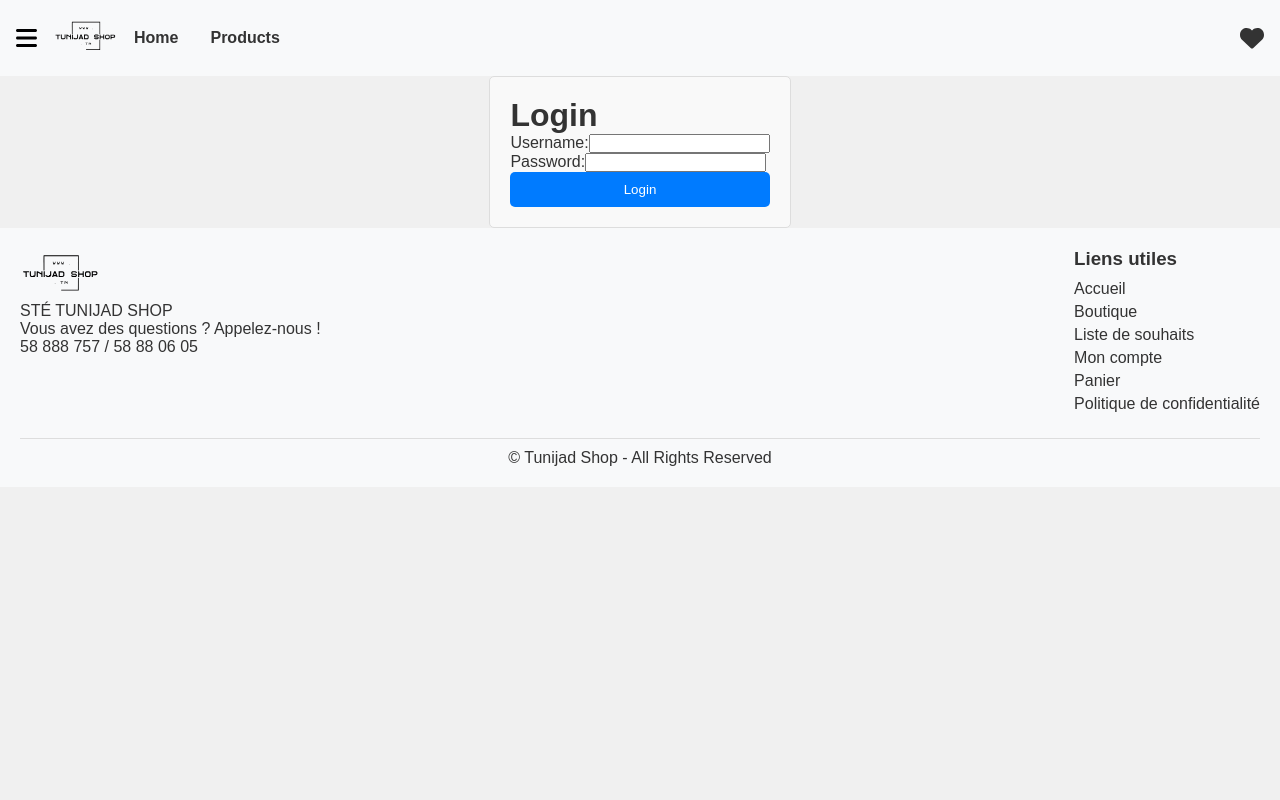
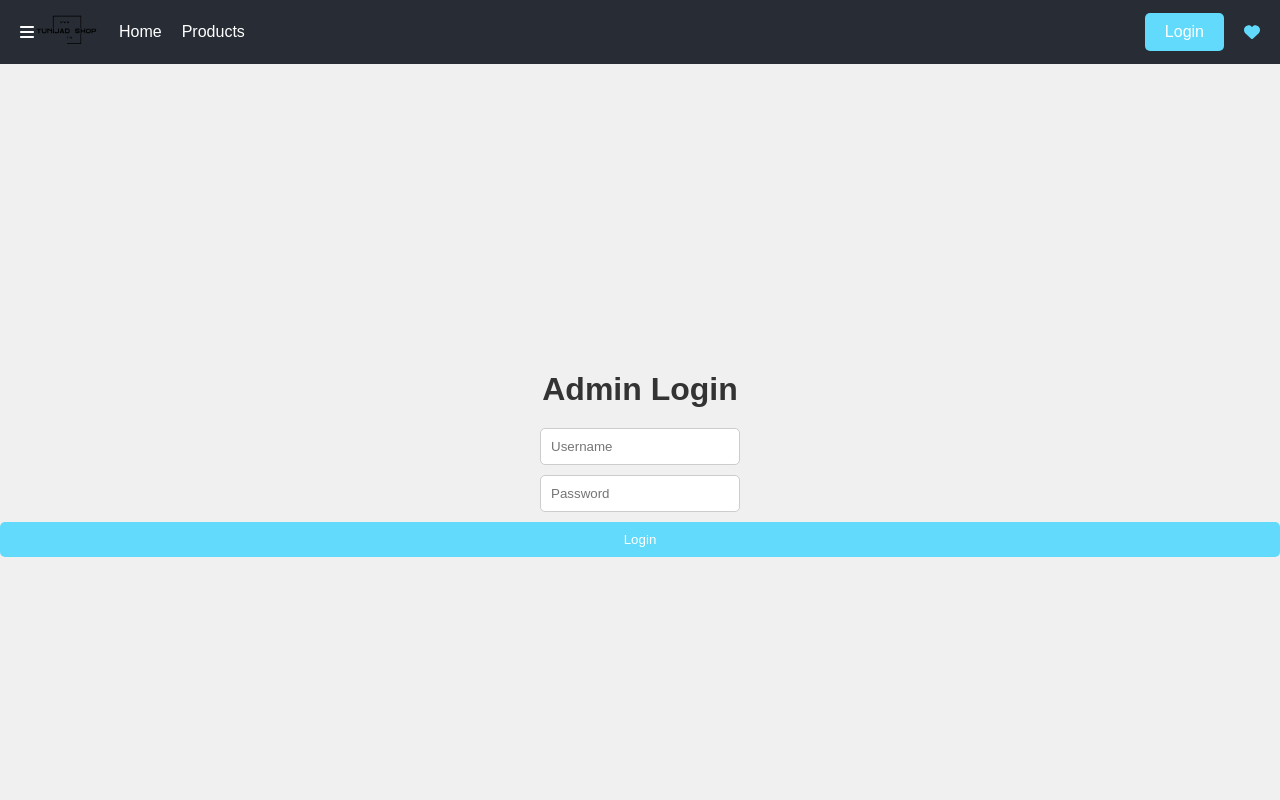
Before and after one commit to tb7ssem/tnbuild, a React (Create React App) app: page /login in a window 1280 px wide. Shown: the top 800 px of the page. Built offline with nearby package versions, Linux system fonts and the light colour scheme.

Commit message:
update ammous

```diff
--- a/src/App.css
+++ b/src/App.css
@@ -57,3 +57,38 @@
 .App-header {
     flex: 1; /* Allow header to grow and take available space */
 }
+
+.app {
+    text-align: center;
+}
+
+.app-header {
+    display: flex;
+    justify-content: space-between;
+    align-items: center;
+    padding: 10px 20px;
+    background-color: #282c34;
+    color: white;
+}
+
+.app-header h1 {
+    margin: 0;
+}
+
+.nav {
+    display: flex;
+    align-items: center;
+}
+
+.login-button {
+    color: white;
+    text-decoration: none;
+    padding: 10px 20px;
+    background-color: #61dafb;
+    border-radius: 5px;
+    transition: background-color 0.3s;
+}
+
+.login-button:hover {
+    background-color: #21a1f1;
+}
--- a/src/components/Header.css
+++ b/src/components/Header.css
@@ -1,9 +1,10 @@
 .header {
     display: flex;
+    justify-content: space-between;
     align-items: center;
-    justify-content: space-between;
-    padding: 1rem;
-    background-color: #f8f9fa;
+    padding: 10px 20px;
+    background-color: #282c34;
+    color: white;
   }
 
   .header-left {
@@ -11,32 +12,25 @@
     align-items: center;
   }
 
-  .menu-icon {
-    font-size: 1.5rem;
-    margin-right: 1rem;
-    cursor: pointer;
-    color: #000; /* Change icon color to black */
-  }
-
   .logo img {
     height: 40px;
+    margin-right: 20px;
   }
 
   .nav {
     display: flex;
-    justify-content: flex-start; /* Align the links to the left */
-    flex-grow: 1; /* Allow the nav to grow */
+    align-items: center;
   }
 
   .nav-link {
+    color: white;
     text-decoration: none;
-    color: #333;
-    font-weight: bold;
-    margin: 0 1rem; /* Add some spacing between links */
+    margin-right: 20px;
+    transition: color 0.3s;
   }
 
   .nav-link:hover {
-    color: #007bff;
+    color: #61dafb;
   }
 
   .header-right {
@@ -45,11 +39,23 @@
   }
 
   .heart-icon {
-    font-size: 1.5rem;
-    color: #333;
-    cursor: pointer;
+    color: #61dafb;
+    margin-left: 20px;
   }
 
   .heart-icon:hover {
     color: #ff0000;
   }
+
+  .login-button {
+    color: white;
+    text-decoration: none;
+    padding: 10px 20px;
+    background-color: #61dafb;
+    border-radius: 5px;
+    transition: background-color 0.3s;
+  }
+
+  .login-button:hover {
+    background-color: #21a1f1;
+  }
--- a/src/components/Header.jsx
+++ b/src/components/Header.jsx
@@ -36,6 +36,7 @@
         </nav>
       </div>
       <div className="header-right">
+        <Link to="/login" className="login-button">Login</Link>
         <FontAwesomeIcon icon={faHeart} className="heart-icon" />
       </div>
     </header>
--- a/src/context/AuthContext.js
+++ b/src/context/AuthContext.js
@@ -19,4 +19,5 @@
 
 export const useAuth = () => {
   return useContext(AuthContext);
+  return context.login;
 };
--- /dev/null
+++ b/src/context/AuthContext.jsx
@@ -0,0 +1,34 @@
+import React, { createContext, useContext, useState } from 'react';
+
+const AuthContext = createContext();
+
+export const useAuth = () => {
+  return useContext(AuthContext);
+
+};
+
+
+export const AuthProvider = ({ children }) => {
+  const [currentUser, setCurrentUser] = useState(null);
+
+  const login = (username, password) => {
+    // Simple authentication logic (replace with real authentication)
+    if (username === 'admin' && password === 'password') {
+      setCurrentUser({ username });
+      return true;
+    }
+    return false;
+  };
+
+  const logout = () => {
+    setCurrentUser(null);
+  };
+
+  const value = {
+    currentUser,
+    login,
+    logout,
+  };
+
+  return <AuthContext.Provider value={value}>{children}</AuthContext.Provider>;
+};
--- a/src/pages/AdminDashboard.jsx
+++ b/src/pages/AdminDashboard.jsx
@@ -1,14 +1,47 @@
-import React from 'react';
+import React, { useState, useEffect } from 'react';
+import { useNavigate } from 'react-router-dom';
+import { useAuth } from '../context/AuthContext';
 import './AdminDashboard.css'; // Ensure this file exists
 
 const AdminDashboard = () => {
+  const [products, setProducts] = useState([]);
+  const [newProduct, setNewProduct] = useState('');
+  const navigate = useNavigate();
+  const { currentUser } = useAuth();
+
+  useEffect(() => {
+    if (!currentUser) {
+      navigate('/login');
+    }
+  }, [currentUser, navigate]);
+
+  const handleAddProduct = () => {
+    if (newProduct.trim()) {
+      setProducts([...products, newProduct]);
+      setNewProduct('');
+    }
+  };
+
   return (
     <div className="admin-dashboard">
       <h1>Admin Dashboard</h1>
       <div className="dashboard-sections">
         <div className="section">
           <h2>Manage Products</h2>
-          {/* Add product management functionality */}
+          <div className="product-management">
+            <input
+              type="text"
+              value={newProduct}
+              onChange={(e) => setNewProduct(e.target.value)}
+              placeholder="Enter product name"
+            />
+            <button onClick={handleAddProduct}>Add Product</button>
+            <ul>
+              {products.map((product, index) => (
+                <li key={index}>{product}</li>
+              ))}
+            </ul>
+          </div>
         </div>
         <div className="section">
           <h2>Manage Orders</h2>
--- a/src/pages/Login.css
+++ b/src/pages/Login.css
@@ -1,10 +1,40 @@
 .login {
-  max-width: 400px;
-  margin: 0 auto;
-  padding: 20px;
-  border: 1px solid #ddd;
+  display: flex;
+  flex-direction: column;
+  align-items: center;
+  justify-content: center;
+  height: 100vh;
+  background-color: #f0f0f0;
+}
+
+.login h1 {
+  margin-bottom: 20px;
+}
+
+.login input {
+  margin-bottom: 10px;
+  padding: 10px;
+  width: 200px;
+  border: 1px solid #ccc;
   border-radius: 5px;
-  background-color: #f9f9f9;
+}
+
+.login button {
+  padding: 10px 20px;
+  background-color: #61dafb;
+  border: none;
+  border-radius: 5px;
+  cursor: pointer;
+  transition: background-color 0.3s;
+}
+
+.login button:hover {
+  background-color: #21a1f1;
+}
+
+.error-message {
+  color: red;
+  margin-bottom: 10px;
 }
 
 .form-group {
--- a/src/pages/Login.jsx
+++ b/src/pages/Login.jsx
@@ -1,58 +1,40 @@
 import React, { useState } from 'react';
-import './Login.css';
+import { useNavigate } from 'react-router-dom';
+import { useAuth } from '../context/AuthContext';
+import './Login.css'; // Ensure this file exists
 
 const Login = () => {
   const [username, setUsername] = useState('');
   const [password, setPassword] = useState('');
   const [error, setError] = useState('');
+  const navigate = useNavigate();
+  const { login } = useAuth();
 
-  const handleSubmit = async (e) => {
-    e.preventDefault();
-    try {
-      const response = await fetch('/api/login', {
-        method: 'POST',
-        headers: {
-          'Content-Type': 'application/json',
-        },
-        body: JSON.stringify({ username, password }),
-      });
-      const data = await response.json();
-      if (response.ok) {
-        // Handle successful login
-        console.log('Login successful', data);
+  const handleLogin = () => {
+    if (login(username, password)) {
+      navigate('/admin-dashboard');
     } else {
-        // Handle login error
-        setError(data.message);
-      }
-    } catch (err) {
-      console.error('Login error', err);
-      setError('An error occurred. Please try again.');
+      setError('Invalid username or password');
     }
   };
 
   return (
     <div className="login">
-      <h1>Login</h1>
-      <form onSubmit={handleSubmit}>
-        <div>
-          <label>Username:</label>
+      <h1>Admin Login</h1>
+      {error && <p className="error-message">{error}</p>}
       <input
         type="text"
         value={username}
         onChange={(e) => setUsername(e.target.value)}
+        placeholder="Username"
       />
-        </div>
-        <div>
-          <label>Password:</label>
       <input
         type="password"
         value={password}
         onChange={(e) => setPassword(e.target.value)}
+        placeholder="Password"
       />
-        </div>
-        {error && <p className="error">{error}</p>}
-        <button type="submit">Login</button>
-      </form>
+      <button onClick={handleLogin}>Login</button>
     </div>
   );
 };
```
Also changed, not shown: src/App.jsx (+19 -12 lines). Lines whose indentation alone changed are shown as unchanged.
